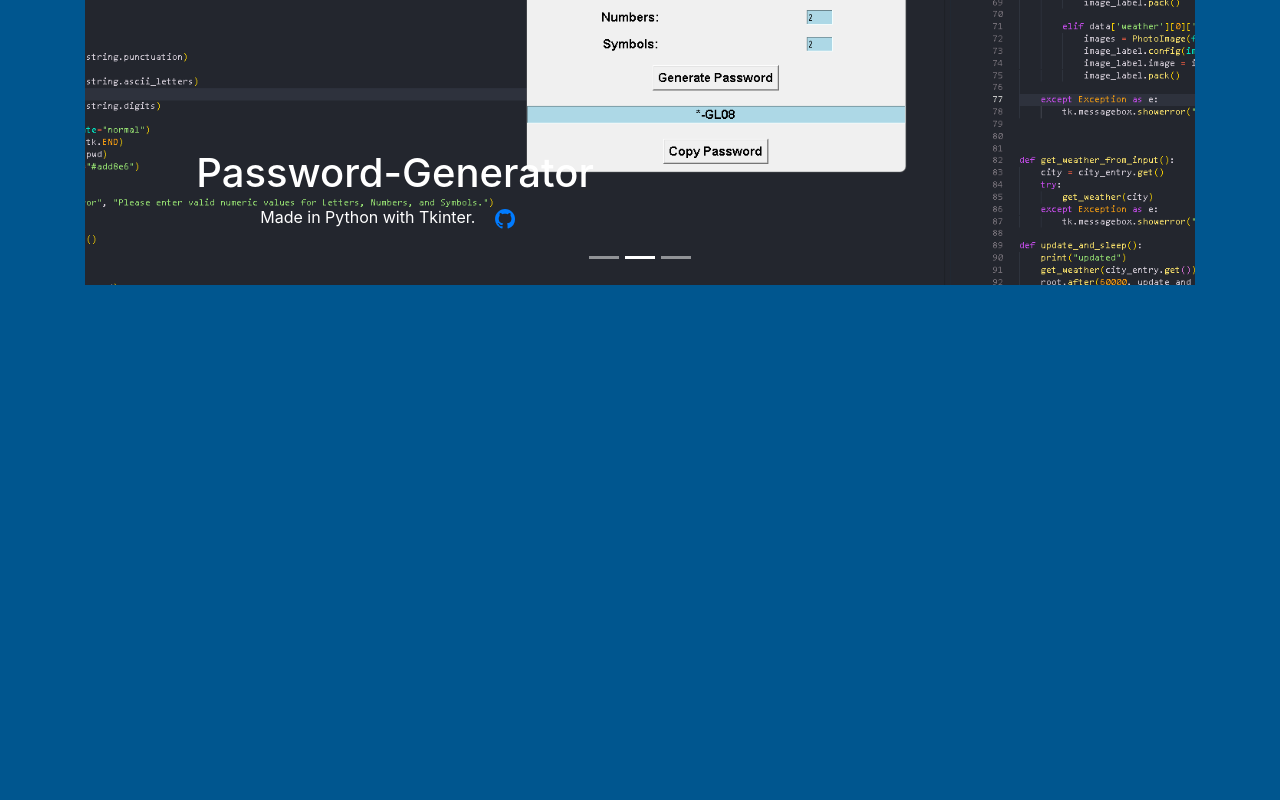
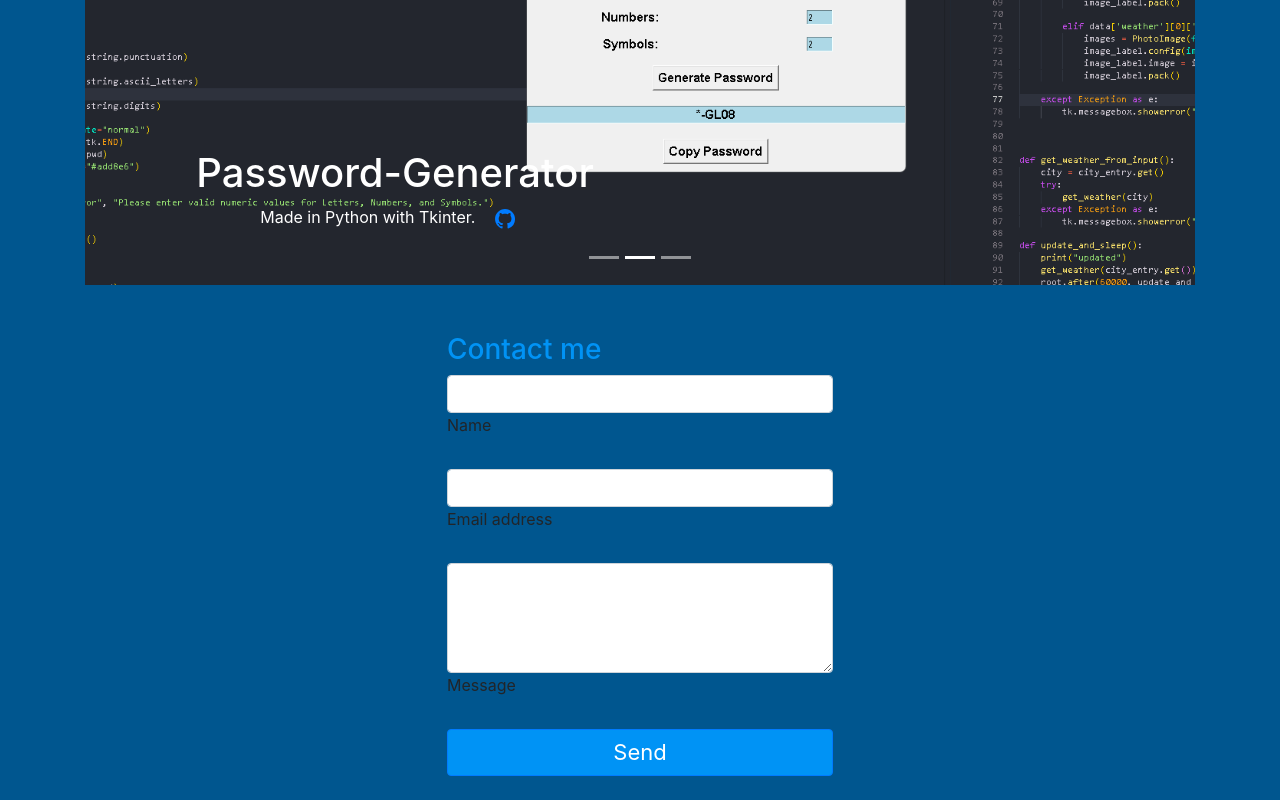
Before and after one commit to StepDaddyIssuess/StepDaddyIssuess.github.io, a plain HTML site: page index.html in a window 1280 px wide. Shown: the part 1234-2034 px from the top of the page. Before the commit the page ends 1519 px from the top, so only its background shows below. Drawn offline with nearby package versions, Linux system fonts and the light colour scheme.

Commit message:
Added Contact me

```diff
--- a/index.html
+++ b/index.html
@@ -48,7 +48,7 @@
               <a class="nav-link" href="#carouselExampleIndicators">My Project's</a>
             </li>
             <li class="nav-item">
-              <a class="nav-link" href="#">Contact me</a>
+              <a class="nav-link" href="#contact">Contact me</a>
             </li>
             <li class="nav-item">
               <a class="nav-link" href="#">About me</a>
@@ -72,7 +72,7 @@
           </div>
         </div>
         <div class="image">
-          <img src="/Images/StepDaddyIssues.png" height="500" width="500">
+          <img class="img"  src="/Images/StepDaddyIssues.png" height="500" width="500">
         </div>
       </div>
     </header>
@@ -135,7 +135,31 @@
     </main>
 
     <section>
+      <form class="container mt-5" style="width: 26rem;">
+        <!-- Name input -->
+        <div class="subtitle" id="contact">
+          <h3 class="project-title">Contact me</h3>
+        </div>
+        <div data-mdb-input-init class="form-outline mb-4">
+          <input type="text" id="form4Example1" class="form-control" />
+          <label class="form-label" for="form4Example1">Name</label>
+        </div>
 
+        <!-- Email input -->
+        <div data-mdb-input-init class="form-outline mb-4">
+          <input type="email" id="form4Example2" class="form-control" />
+          <label class="form-label" for="form4Example2">Email address</label>
+        </div>
+
+        <!-- Message input -->
+        <div data-mdb-input-init class="form-outline mb-4">
+          <textarea class="form-control" id="form4Example3" rows="4"></textarea>
+          <label class="form-label" for="form4Example3">Message</label>
+        </div>
+        </div>
+
+      <a data-mdb-ripple-init href = "mailto: kyano.debeuckelaere12@gmail.com" class="btn btn-primary btn-block mb-4">Send</a>
+      </form>
     </section>
 
 
--- a/style.css
+++ b/style.css
@@ -3,8 +3,9 @@
 #navbarNav{
     justify-content: space-between;
 }
+
 /* .navbar-expand-lg{
-    position: sticky !important;
+    position: fixed !important;
     top: 0;
     z-index: 1000;
 } */
@@ -67,6 +68,7 @@ body{
 }
 
 .btn{
+    flex-grow: 1;
     background-color: #0093f5;
     color: #fff;
     font-size: 22px;
@@ -104,3 +106,9 @@ body{
     border: 2px solid #0093f5;
     padding: .5em;
 }
+
+@media screen and (max-width: 990px) {
+    .image{
+        display: none;
+    }
+}
```
